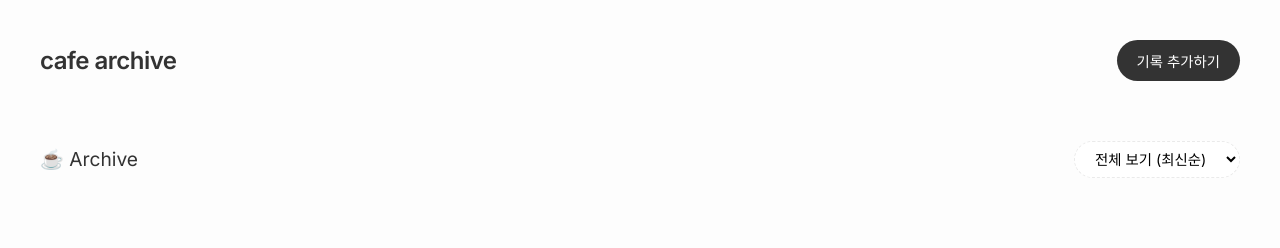
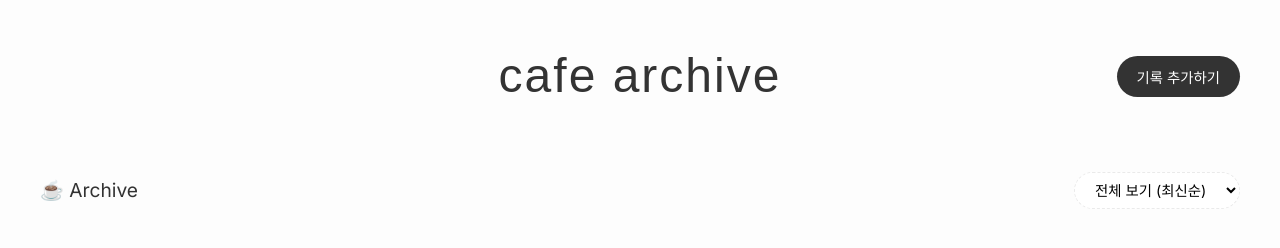
Before and after one commit to eunbin279-hash/cafe-zip, a website built with Vite: page index.html in a window 1280 px wide. Built offline with nearby package versions, Linux system fonts and the light colour scheme; no server answers; files whose address does not match are found by name; a web font is replaced by a local one.

Commit message:
style: center title and apply Rascal font

```diff
--- a/style.css
+++ b/style.css
@@ -1,3 +1,9 @@
+@font-face {
+  font-family: 'Rascal';
+  src: url('RASCAL__.TTF') format('truetype');
+  font-display: swap;
+}
+
 @font-face {
   font-family: 'Adultkid';
   src: url('Adultkid.ttf') format('truetype');
@@ -31,18 +37,25 @@ body {
 
 header {
   display: flex;
-  justify-content: space-between;
+  justify-content: center;
   align-items: center;
   margin-bottom: 60px;
   max-width: 1200px;
   margin-left: auto;
   margin-right: auto;
+  position: relative;
+}
+
+#add-btn {
+  position: absolute;
+  right: 0;
 }
 
 h1 {
-  font-size: 1.5rem;
-  font-weight: 600;
-  letter-spacing: -0.5px;
+  font-family: 'Rascal', sans-serif;
+  font-size: 3rem;
+  font-weight: normal;
+  letter-spacing: 2px;
 }
 
 .primary-btn {
```
